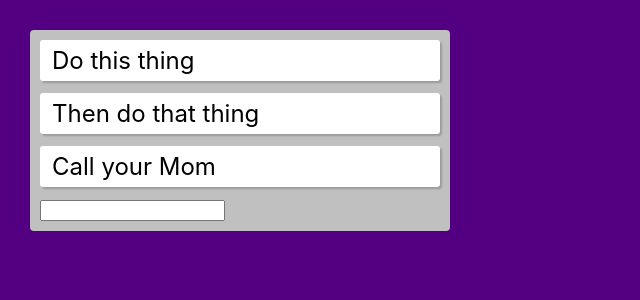
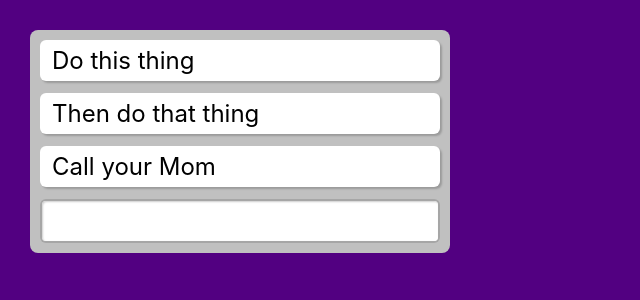
Before and after one commit to SturmB/react-todo, a React (Create React App) app: page / in a window 1280 px wide. Shown: the top 300 px of the page, without its empty margins (0-640 px from the left). Built offline with nearby package versions, Linux system fonts and the light colour scheme.

Commit message:
💄 Styles the form and input box

```diff
--- a/src/App.css
+++ b/src/App.css
@@ -6,7 +6,7 @@
 
 .todo-list {
   background: #c0c0c0;
-  border-radius: 4px;
+  border-radius: 8px;
   max-width: 400px;
   padding: 10px;
 }
@@ -14,7 +14,7 @@
 .todo {
   align-items: center;
   background: #fff;
-  border-radius: 3px;
+  border-radius: 6px;
   box-shadow: 2px 2px 2px rgba(0, 0, 0, 0.2);
   display: flex;
   font-size: 24px;
@@ -22,3 +22,20 @@
   margin-bottom: 12px;
   padding: 6px 12px;
 }
+
+.add-todo {
+  align-items: center;
+  background: #fff;
+  border: 2px solid rgba(0, 0, 0, 0.35);
+  border-radius: 6px;
+  display: flex;
+}
+
+.input {
+  font-size: 24px;
+  padding: 6px 12px;
+  width: 100%;
+  border: none;
+  border-radius: 4px;
+  box-shadow: inset 1px 1px 2px rgba(0, 0, 0, 0.2);
+}
--- a/src/App.js
+++ b/src/App.js
@@ -20,7 +20,7 @@ function TodoForm({ addTodo }) {
   };
 
   return (
-    <form onSubmit={handleSubmit}>
+    <form onSubmit={handleSubmit} className="add-todo">
       <input
         type="text"
         className="input"
```
